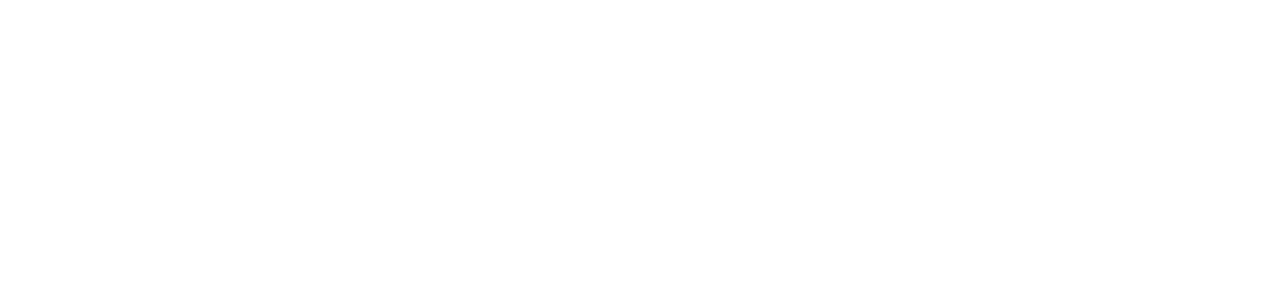
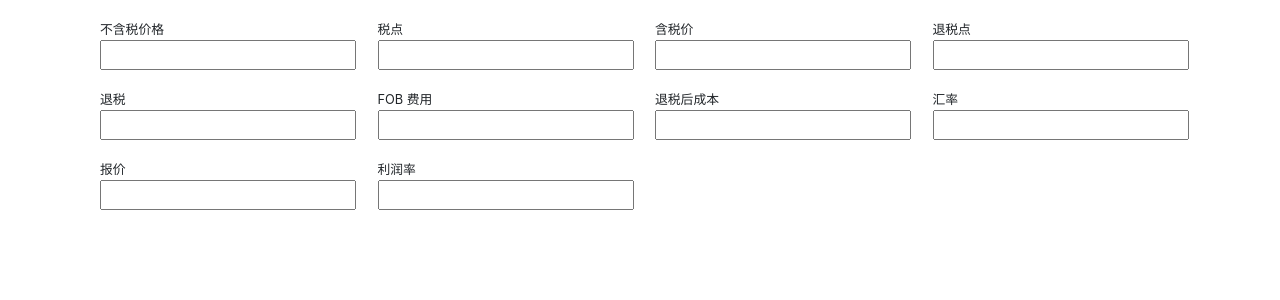
Before and after one commit to royxu6002/vue-bold, a Vue app: page /price in a window 1280 px wide. Shown: the top 300 px of the page. Built offline with nearby package versions, Linux system fonts and the light colour scheme.

Commit message:
formalVersion

```diff
--- a/src/api/global_variables.js
+++ b/src/api/global_variables.js
@@ -1,4 +1,7 @@
-const baseUrl = "http://iot.test/api/v1";
+// const baseUrl = "http://comlibra.com/api/v1";
+
+// 生产环境解决跨域问题,
+const baseUrl = "/apis/api/v1";
 
 export default {
     baseUrl
--- a/src/components/Nav.vue
+++ b/src/components/Nav.vue
@@ -7,6 +7,7 @@
       <router-link to="/invoice">Invoice</router-link>
       <router-link to="/transaction">Transaction</router-link>
       <router-link to="/shipment">Shipment</router-link>
+      <router-link to="/price">Price</router-link>
       <router-link to="/test">Test</router-link>
     </div>
 </template>
--- a/src/router/index.js
+++ b/src/router/index.js
@@ -97,9 +97,19 @@
     component: () => import("../views/invoice/documents/PL.vue")
   },
   {
+    path: "/purchase/:id",
+    name: "PurchaseOrder",
+    component: () => import("../views/purchase/Purchase.vue")
+  },
+  {
     path: "/shipment",
     name: "Shipment",
     component: () => import("../views/shipment/Shipment.vue")
+  },
+  {
+    path: "/price",
+    name: "Price",
+    component: () => import("../views/price/Price.vue")
   },
   {
     path: "/test",
--- a/src/views/Invoice.vue
+++ b/src/views/Invoice.vue
@@ -11,6 +11,7 @@
         <tr>
           <th>id</th>
           <th>Issued</th>
+          <th>Due</th>
           <th>client</th>
           <th>invoice value</th>
           <th>balance</th>
@@ -32,6 +33,7 @@
             </router-link>
           </td>
           <td>{{ invoice.issued_date }}</td>
+          <td>{{ invoice.due_date }}</td>
           <td>{{ invoice.client.company }}</td>
           <td>US${{ invoice.total }}</td>
           <th>US${{ balance(invoice) }}</th>
--- a/src/views/invoice/Show.vue
+++ b/src/views/invoice/Show.vue
@@ -306,7 +306,7 @@
       return payment;
     },
     balance() {
-      return Number(this.invoiceData.total - this.payments);
+      return Number(this.invoiceData.total) - Number(this.payments);
     },
     cartons() {
       let total = 0;
--- a/src/views/invoice/documents/PL.vue
+++ b/src/views/invoice/documents/PL.vue
@@ -20,8 +20,8 @@
       </div>
 
       <div class="left">
-            <div><small>INVOICE #: {{invoiceData.id}}</small></div>
-          <div><small>DATE: {{invoiceData.deadline}}</small></div>
+        <div><small>INVOICE #: {{invoiceData.id}}</small></div>
+        <div><small>DATE: {{invoiceData.deadline}}</small></div>
       </div>
 
     </div>
--- /dev/null
+++ b/src/views/price/Price.vue
@@ -0,0 +1,92 @@
+<template>
+    <div class="container price mt-3">
+        <div class="col-3 form-group">
+            <small>不含税价格</small>
+            <div>
+                <input type="text" v-model="product.exw_price">
+            </div>
+        </div>
+
+        <div class="col-3 form-group">
+            <small>税点</small>
+            <div>
+                <input type="number" v-model="product.tax_rate">
+            </div>
+        </div>
+
+        <div class="col-3 form-group">
+            <small>含税价</small>
+            <div>
+                <input type="text" v-model="product.tax_price">
+            </div>
+
+        </div>
+
+        <div class="col-3 form-group">
+            <small>退税点</small>
+            <div>
+                <input type="number" v-model="product.refund_tax_rate">
+            </div>
+
+        </div>
+
+        <div class="col-3 form-group">
+            <small>退税</small>
+            <div>
+                <input type="text" v-model="product.refund_money">
+            </div>
+
+        </div>
+
+        <div class="col-3 form-group">
+            <small>FOB 费用</small>
+            <div><input type="text" v-model="product.fob_cost"></div>
+        </div>
+
+        <div class="col-3 form-group">
+            <small>退税后成本</small>
+            <div>
+                <input type="text" v-model="product.real_cost">
+            </div>
+
+        </div>
+
+        <div class="col-3 form-group">
+            <small>汇率</small>
+            <div>
+                <input type="text" v-model="product.currency_rate">
+            </div>
+
+        </div>
+
+        <div class="col-3 form-group">
+            <small>报价</small>
+            <div>
+                <input type="text" v-model="product.quotation">
+            </div>
+
+        </div>
+
+        <div class="col-3 form-group">
+            <small>利润率</small>
+            <div><input type="text" v-model="product.profit_rate"></div>
+        </div>
+    </div>
+</template>
+<script>
+export default {
+    name: "Price",
+    data() {
+        return {
+            product: {}
+        }
+    }
+}
+</script>
+<style>
+.price {
+    display: flex;
+    align-content: space-between;
+    flex-wrap: wrap;
+}
+</style>
--- /dev/null
+++ b/src/views/purchase/Purchase.vue
@@ -0,0 +1,68 @@
+<template>
+<div class="container purchase-order mt-3">
+  <div class="purchase-header">
+    <h6 align="center">采购合同</h6>
+    <div>编号:{{purchaseData.id}}</div>
+    <div>
+      <div class="align-left">采购方: Comlibra ELECTRONIC</div>
+      <div class="align-right">工厂: </div>
+    </div>
+    <div>付款方式: {{}}</div>
+  </div>
+  <div>
+    <table>
+      <tr>
+        <th>型号</th>
+        <th>产品名称</th>
+        <th>规格</th>
+        <th>数量</th>
+        <th>单价</th>
+        <th>总计</th>
+      </tr>
+      <tr v-for="(product, index) in purchaseData.products" :key="index">
+        <td>{{product.product_name}}</td>
+        <td>{{product.product_description}}</td>
+        <td>{{product.order_info.product_quantity}}</td>
+        <td>{{product.exw_price}}</td>
+      </tr>
+    </table>
+  </div>
+  <div class="purchase-note">
+
+  </div>
+
+  <div class="purchase-terms">
+    <div>相关注意事宜</div>
+    <div>一.甲乙双方在此订购合同盖章互传,确认订单。甲方安排一台产前样供乙方确认生产。 二.交货方式:货物在永康/东莞完成交付，乙方安排快递/物流取货。 三.甲方必须按双方协商日期交货，收到定金后20个工作日。逾期超过7天后，每天逾期将有0.5%的罚款。逾期超过15天，乙方有权 取消订单，并索求所付定金和相应损失。
+四.甲方必须保证所有产品符合国家规定和不违反各项法规。 五.验收:甲方保证产品质量，产品开箱不合格率必须低于百分之一，否则乙方可以要求退换货并扣除相应的QC工时费用。 六.保修:甲方须保证提供给乙方的产品如在使用过程中有质量问题,三个月包换. 一年免费维修,超过一年的产品甲方亦要承但维修责任，但可以收取相关费用。
+零配件需提供备品。
+七.未尽事宜,由甲乙双方协商解决,如协商无效,双方同意有深圳仲载。
+八.同经双方签定盖章之日起生效
+一式两份，甲乙方各执一份复印件原件同样具有同等法律效用。</div>
+  </div>
+</div>
+</template>
+<script>
+import axios from "axios";
+
+export default {
+  name: "PurchaseOrder",
+  data() {
+    return {
+      purchaseData: ""
+    };
+  },
+  methods: {
+    getInvoiceData() {
+      axios
+        .get(this.GLOBAL.baseUrl + "/invoice/" + this.$route.params.id)
+        .then(res => (this.purchaseData = res.data))
+        .catch(err => alert(err));
+    }
+  },
+  created() {
+      this.getInvoiceData();
+  }
+};
+</script>
+<style></style>
--- a/src/views/quotation/Show.vue
+++ b/src/views/quotation/Show.vue
@@ -43,7 +43,7 @@
             ART.NO.
           </th>
           <th>IMAGE</th>
-          <th>
+          <th style="width: 40%">
             DESCRIPTION
           </th>
           <th>COST</th>
@@ -242,7 +242,8 @@
   justify-content: space-between;
 }
 .invoice-table td img {
-  width: 120px;
+  max-width: 120px;
+  max-height: 120px;
 }
 .invoice-value {
   font-size: 20px;
```
Also changed, not shown: src/util/Math.vue (added, +39 -0 lines), src/views/invoice/documents/CI.vue (+35 -32 lines).
